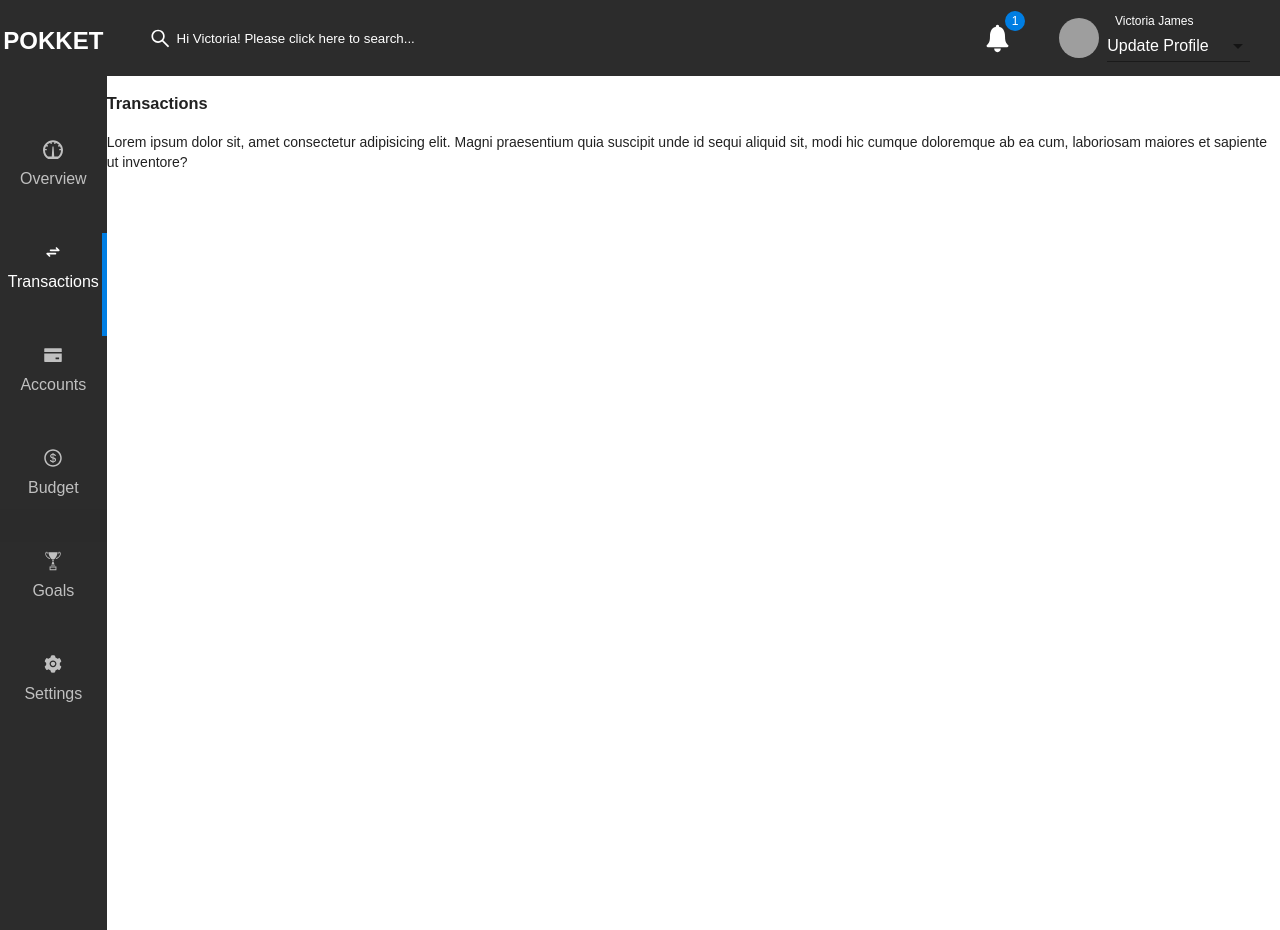
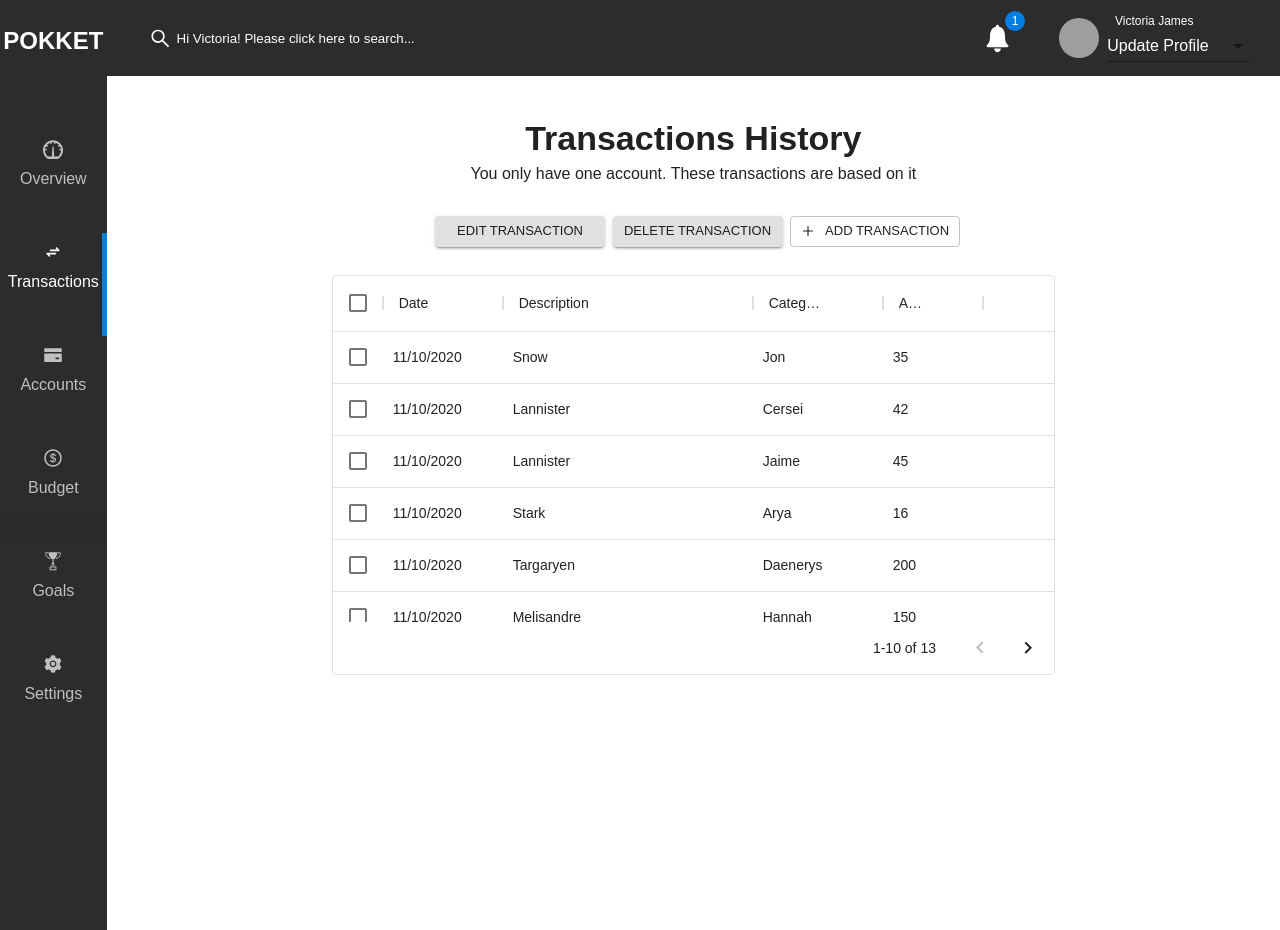
Before and after one commit to joshuabgutierrez/pokket, a React (Create React App) app in the folder pokket-front-end/: page / in a window 1280 px wide. Both pictures are taken after a click on the tab "Transactions". Built offline with nearby package versions, Linux system fonts and the light colour scheme; grey boxes are pictures that could not be loaded.

Commit message:
Added Transactions Tab UI

```diff
--- a/pokket-front-end/package.json
+++ b/pokket-front-end/package.json
@@ -3,12 +3,16 @@
   "version": "0.1.0",
   "private": true,
   "dependencies": {
+    "@date-io/date-fns": "^1.3.13",
     "@material-ui/core": "^4.11.0",
+    "@material-ui/data-grid": "^4.0.0-alpha.9",
+    "@material-ui/pickers": "^3.2.10",
     "@testing-library/jest-dom": "^5.11.5",
     "@testing-library/react": "^11.1.0",
     "@testing-library/user-event": "^12.1.10",
     "babel-plugin-styled-components": "^1.11.1",
     "chart.js": "^2.9.4",
+    "date-fns": "^2.16.1",
     "react": "^17.0.1",
     "react-chartjs-2": "^2.10.0",
     "react-circular-progressbar": "^2.0.3",
--- a/pokket-front-end/src/App.js
+++ b/pokket-front-end/src/App.js
@@ -3,6 +3,7 @@ import { CssBaseline, ThemeProvider as MuiThemeProvider } from '@material-ui/cor
 import theme from './Styles/Theme';
 import { ThemeProvider } from 'styled-components';
 import { TabPanelValueContextProvider } from './Contexts/TabPanelValueContext';
+import { ModalContextProvider } from './Contexts/ModalContext';
 
 function App() {
 	return (
@@ -11,7 +12,9 @@ function App() {
 				<ThemeProvider theme={theme}>
 					<CssBaseline />
 					<TabPanelValueContextProvider>
-						<Home />
+						<ModalContextProvider>
+							<Home />
+						</ModalContextProvider>
 					</TabPanelValueContextProvider>
 				</ThemeProvider>
 			</MuiThemeProvider>
--- a/pokket-front-end/src/Components/DashboardContent/DashboardContent.js
+++ b/pokket-front-end/src/Components/DashboardContent/DashboardContent.js
@@ -7,7 +7,6 @@ import Main from './Main';
 const StyledDashboardContainer = styled.main`
 	color: #000;
 	height: calc(100vh - 3em);
-	padding: 3em 5em;
 	height: 110vh;
 
 	h3 {
--- a/pokket-front-end/src/Components/Menu/MenuContent.js
+++ b/pokket-front-end/src/Components/Menu/MenuContent.js
@@ -8,8 +8,6 @@ import { AiFillCreditCard } from 'react-icons/ai';
 import { AiOutlineDollarCircle } from 'react-icons/ai';
 import { GiTrophyCup } from 'react-icons/gi';
 import { AiFillSetting } from 'react-icons/ai';
-import Transactions from '../../Pages/Transactions';
-import DashboardContent from '../DashboardContent/DashboardContent';
 import { TabPanelValueContext } from '../../Contexts/TabPanelValueContext';
 
 function a11yProps(index) {
--- /dev/null
+++ b/pokket-front-end/src/Components/Transactions/TransactionForm.js
@@ -0,0 +1,101 @@
+import {
+	FormControl,
+	Grid,
+	InputAdornment,
+	InputLabel,
+	makeStyles,
+	MenuItem,
+	OutlinedInput,
+	Select
+} from '@material-ui/core';
+import React, { useState } from 'react';
+import { MuiPickersUtilsProvider, KeyboardDatePicker } from '@material-ui/pickers';
+import 'date-fns';
+import DateFnsUtils from '@date-io/date-fns';
+
+const useStyles = makeStyles({
+	root: {
+		width: '150px',
+		margin: '0 auto'
+	}
+});
+
+function TransactionForm() {
+	const [ category, setCategory ] = useState('');
+	const [ selectedDate, setSelectedDate ] = useState(new Date());
+
+	const handleDateChange = (date) => {
+		setSelectedDate(date);
+	};
+
+	const classes = useStyles();
+	return (
+		<div>
+			<form noValidate autoComplete="off">
+				<Grid container spacing={3}>
+					<Grid item sm={12} md={12} ls={12}>
+						<Grid container spacing={3}>
+							<Grid item sm={6} md={6} ls={6}>
+								<FormControl variant="outlined" size="small">
+									<InputLabel htmlFor="description">Description</InputLabel>
+									<OutlinedInput id="description" value="" label="Description" />
+								</FormControl>
+							</Grid>
+							<Grid item sm={6} md={6} ls={6}>
+								<FormControl variant="outlined" size="small">
+									<InputLabel htmlFor="amount">Amount</InputLabel>
+									<OutlinedInput
+										id="amount"
+										value=""
+										label="Description"
+										startAdornment={<InputAdornment position="start">$</InputAdornment>}
+									/>
+								</FormControl>
+							</Grid>
+						</Grid>
+					</Grid>
+					<Grid item sm={12} md={12} ls={12}>
+						<Grid container spacing={3} alignItems="center">
+							<Grid item sm={6} md={6} ls={6}>
+								<FormControl size="small" className={classes.root}>
+									<InputLabel>Category</InputLabel>
+									<Select
+										labelId="category"
+										id="demo-simple-select"
+										value={category}
+										onChange={(e) => setCategory(e.target.value)}
+									>
+										<MenuItem value="Housing">Housing</MenuItem>
+										<MenuItem value="Transportation">Transportation</MenuItem>
+										<MenuItem value="Food">Food</MenuItem>
+										<MenuItem value="Utilities">Utilities</MenuItem>
+										<MenuItem value="Insurance">Insurance</MenuItem>
+									</Select>
+								</FormControl>
+							</Grid>
+							<Grid item sm={6} md={6} ls={6}>
+								<MuiPickersUtilsProvider utils={DateFnsUtils}>
+									<KeyboardDatePicker
+										disableToolbar
+										variant="inline"
+										format="MM/dd/yyyy"
+										margin="normal"
+										id="date-picker-inline"
+										label="Date"
+										value={selectedDate}
+										onChange={handleDateChange}
+										KeyboardButtonProps={{
+											'aria-label': 'change date'
+										}}
+									/>
+								</MuiPickersUtilsProvider>
+							</Grid>
+						</Grid>
+					</Grid>
+				</Grid>
+			</form>
+		</div>
+	);
+}
+
+export default TransactionForm;
--- /dev/null
+++ b/pokket-front-end/src/Components/Transactions/TransactionsModal.js
@@ -0,0 +1,50 @@
+import React, { useContext } from 'react';
+import { makeStyles } from '@material-ui/core/styles';
+import Modal from '@material-ui/core/Modal';
+import Backdrop from '@material-ui/core/Backdrop';
+import Fade from '@material-ui/core/Fade';
+import { ModalContext } from '../../Contexts/ModalContext';
+import TransactionForm from './TransactionForm';
+
+const useStyles = makeStyles((theme) => ({
+	modal: {
+		display: 'flex',
+		alignItems: 'center',
+		justifyContent: 'center'
+	},
+	paper: {
+		backgroundColor: theme.palette.background.paper,
+		border: '2px solid #000',
+		boxShadow: theme.shadows[5],
+		padding: theme.spacing(2, 4, 3),
+		width: '50%'
+	}
+}));
+
+export default function TransactionsModal() {
+	const classes = useStyles();
+	const { isModalOpen, handleClose } = useContext(ModalContext);
+
+	return (
+		<div>
+			<Modal
+				aria-labelledby="transition-modal-title"
+				aria-describedby="transition-modal-description"
+				className={classes.modal}
+				open={isModalOpen}
+				onClose={handleClose}
+				closeAfterTransition
+				BackdropComponent={Backdrop}
+				BackdropProps={{
+					timeout: 500
+				}}
+			>
+				<Fade in={isModalOpen}>
+					<div className={classes.paper}>
+						<TransactionForm />
+					</div>
+				</Fade>
+			</Modal>
+		</div>
+	);
+}
--- /dev/null
+++ b/pokket-front-end/src/Components/Transactions/TransactionsTable.js
@@ -0,0 +1,33 @@
+import * as React from 'react';
+import { DataGrid } from '@material-ui/data-grid';
+
+const columns = [
+	{ field: 'date', headerName: 'Date', width: 120 },
+	{ field: 'description', headerName: 'Description', width: 250 },
+	{ field: 'category', headerName: 'Category', width: 130 },
+	{ field: 'amount', headerName: 'Amount', width: 100 }
+];
+
+const rows = [
+	{ id: 1, date: '11/10/2020', description: 'Snow', category: 'Jon', amount: 35 },
+	{ id: 2, date: '11/10/2020', description: 'Lannister', category: 'Cersei', amount: 42 },
+	{ id: 3, date: '11/10/2020', description: 'Lannister', category: 'Jaime', amount: 45 },
+	{ id: 4, date: '11/10/2020', description: 'Stark', category: 'Arya', amount: 16 },
+	{ id: 5, date: '11/10/2020', description: 'Targaryen', category: 'Daenerys', amount: 200 },
+	{ id: 6, date: '11/10/2020', description: 'Melisandre', category: 'Hannah', amount: 150 },
+	{ id: 7, date: '11/10/2020', description: 'Clifford', category: 'Ferrara', amount: 44 },
+	{ id: 8, date: '11/10/2020', description: 'Frances', category: 'Rossini', amount: 36 },
+	{ id: 9, date: '11/10/2020', description: 'Roxie', category: 'Harvey', amount: 65 },
+	{ id: 10, date: '11/10/2020', description: 'Gutierrez', category: 'Joshua', amount: 20 },
+	{ id: 11, date: '11/10/2020', description: 'Gilbert', category: 'Emily', amount: 33 },
+	{ id: 12, date: '11/14/2020', description: 'White', category: 'Jason', amount: 16 },
+	{ id: 13, date: '11/13/2020', description: 'Miller', category: 'Alice', amount: 54 }
+];
+
+export default function TransactionsTable() {
+	return (
+		<div style={{ height: 400, width: '70%', margin: 'auto' }}>
+			<DataGrid rows={rows} columns={columns} pageSize={10} checkboxSelection />
+		</div>
+	);
+}
--- /dev/null
+++ b/pokket-front-end/src/Contexts/ModalContext.js
@@ -0,0 +1,17 @@
+import React, { createContext, useState } from 'react';
+
+export const ModalContext = createContext();
+
+export const ModalContextProvider = ({ children }) => {
+	// State for modal transactions
+	const [ isModalOpen, setIsModalOpen ] = useState(false);
+
+	const handleOpen = () => {
+		setIsModalOpen(true);
+	};
+	const handleClose = () => {
+		setIsModalOpen(false);
+	};
+
+	return <ModalContext.Provider value={{ isModalOpen, handleOpen, handleClose }}>{children}</ModalContext.Provider>;
+};
--- a/pokket-front-end/src/Pages/Home.js
+++ b/pokket-front-end/src/Pages/Home.js
@@ -14,7 +14,10 @@ const HomeContainer = styled.div`
 	position: relative;
 `;
 
-const StyledTabItem = styled.div`background-color: #ffffff;`;
+const StyledTabItem = styled.div`
+	background-color: #ffffff;
+	padding: 3em 5em;
+`;
 
 function TabPanel(props) {
 	const { children, value, index, ...other } = props;
--- a/pokket-front-end/src/Pages/Transactions.js
+++ b/pokket-front-end/src/Pages/Transactions.js
@@ -1,13 +1,66 @@
-import React from 'react';
+import React, { useContext } from 'react';
+import Typography from '@material-ui/core/Typography';
+import { Button, Grid, makeStyles } from '@material-ui/core';
+import { BsPlus } from 'react-icons/bs';
+import TransactionsTable from '../Components/Transactions/TransactionsTable';
+import { ModalContext } from '../Contexts/ModalContext';
+import TransactionsModal from '../Components/Transactions/TransactionsModal';
+
+// Material UI styling
+const useStyles = makeStyles({
+	root: {
+		marginTop: '2em'
+	},
+	buttonWidth: {
+		width: '170px'
+	}
+});
 
 function Transactions() {
+	const classes = useStyles();
+	const { handleOpen } = useContext(ModalContext);
+
 	return (
 		<div>
-			<h3>Transactions</h3>
-			<p>
-				Lorem ipsum dolor sit, amet consectetur adipisicing elit. Magni praesentium quia suscipit unde id sequi
-				aliquid sit, modi hic cumque doloremque ab ea cum, laboriosam maiores et sapiente ut inventore?
-			</p>
+			<Typography variant="h4" align="center">
+				Transactions History
+			</Typography>
+			<Typography variant="subtitle1" align="center">
+				You only have one account. These transactions are based on it
+			</Typography>
+			<Grid container justify="center" className={classes.root}>
+				<Grid item lg={6}>
+					<Grid container align="center" justify="center" spacing={2}>
+						<Grid item lg={4}>
+							<Button variant="contained" size="small" className={classes.buttonWidth}>
+								Edit Transaction
+							</Button>
+						</Grid>
+						<Grid item lg={4}>
+							<Button variant="contained" size="small" className={classes.buttonWidth}>
+								Delete Transaction
+							</Button>
+						</Grid>
+						<Grid item lg={4}>
+							<Button
+								variant="outlined"
+								size="small"
+								className={classes.buttonWidth}
+								startIcon={<BsPlus />}
+								onClick={handleOpen}
+							>
+								Add Transaction
+							</Button>
+						</Grid>
+					</Grid>
+				</Grid>
+			</Grid>
+			<Grid container className={classes.root}>
+				<Grid item sm={12} md={12} lg={12}>
+					<TransactionsTable />
+				</Grid>
+			</Grid>
+			<TransactionsModal />
 		</div>
 	);
 }
--- a/pokket-front-end/src/Styles/MobileMenu.js
+++ b/pokket-front-end/src/Styles/MobileMenu.js
@@ -13,7 +13,7 @@ const MobileMenuContainer = styled.div`
 `;
 
 function MobileMenu() {
-	const { isOpen, updateOpenState } = useContext(TabPanelValueContext);
+	const { isOpen } = useContext(TabPanelValueContext);
 	return (
 		<MobileMenuContainer isOpen={isOpen}>
 			<MenuContent />
```
Also changed, not shown: 2 other files (tests, documents, lock files or other folders).
